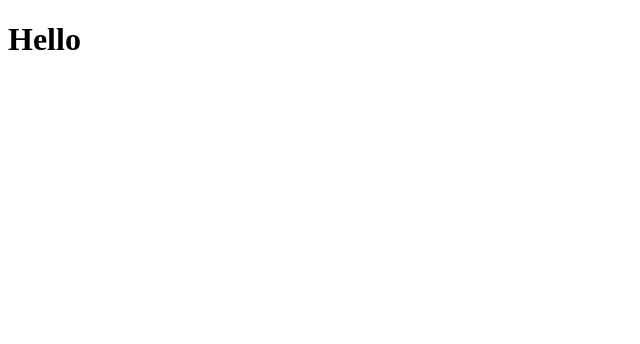
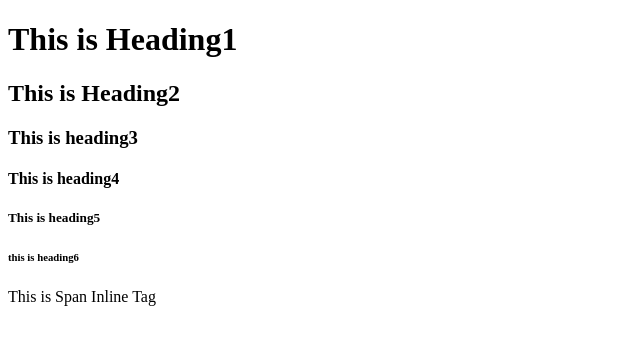
Before and after one commit to Ramanjaneya633/frontend, a plain HTML site: page index.html in a window 1280 px wide. Shown: the whole page, without its empty margins (0-640 px from the left). Drawn offline with Linux system fonts and the light colour scheme.

Commit message:
block&inline

```diff
--- a/index.html
+++ b/index.html
@@ -6,6 +6,14 @@
     <title>Document</title>
 </head>
 <body>
-    <h1>Hello</h1>
+    <!-----Block level elements-->
+    <h1>This is Heading1</h1>
+    <h2>This is Heading2</h2>
+    <h3>This is heading3</h3>
+    <h4>This is heading4</h4>
+    <h5>This is heading5</h5>
+    <h6>this is heading6</h6>
+    <!----inline elments-->
+    <span>This is Span Inline Tag</span>
 </body>
 </html>
```
